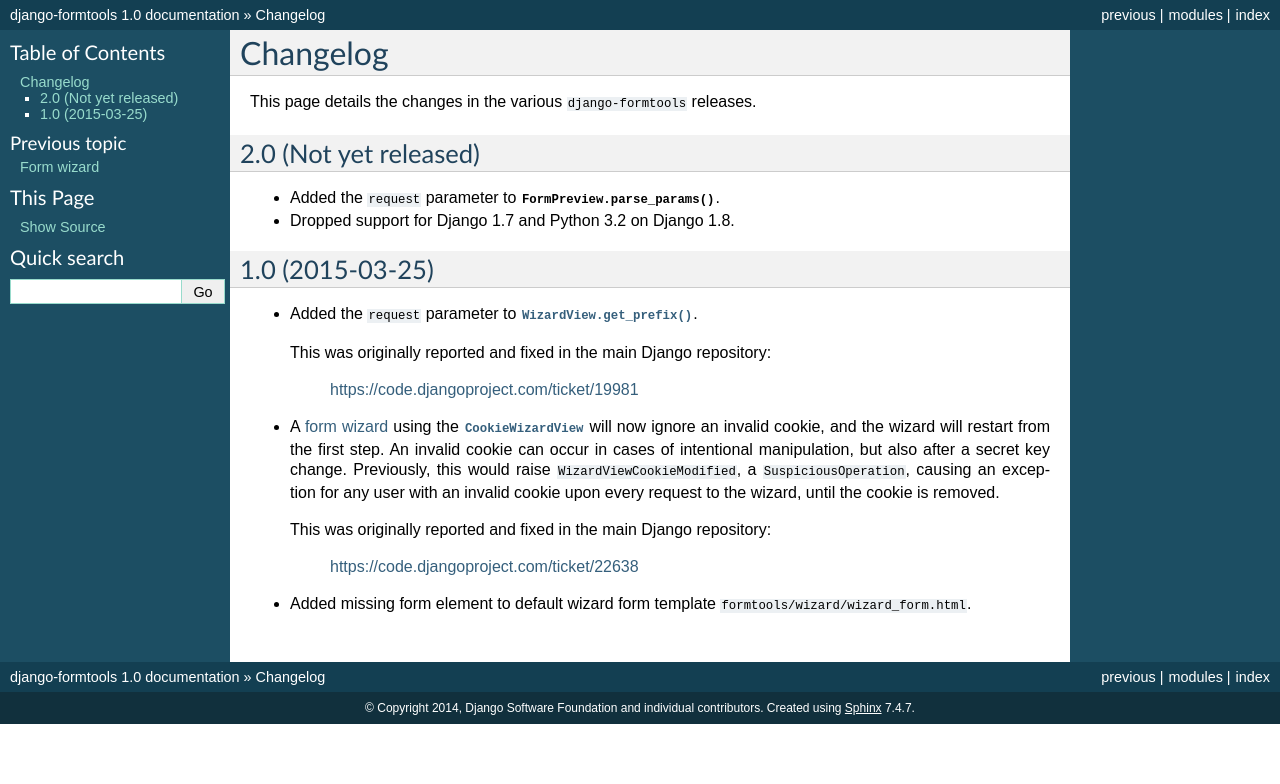
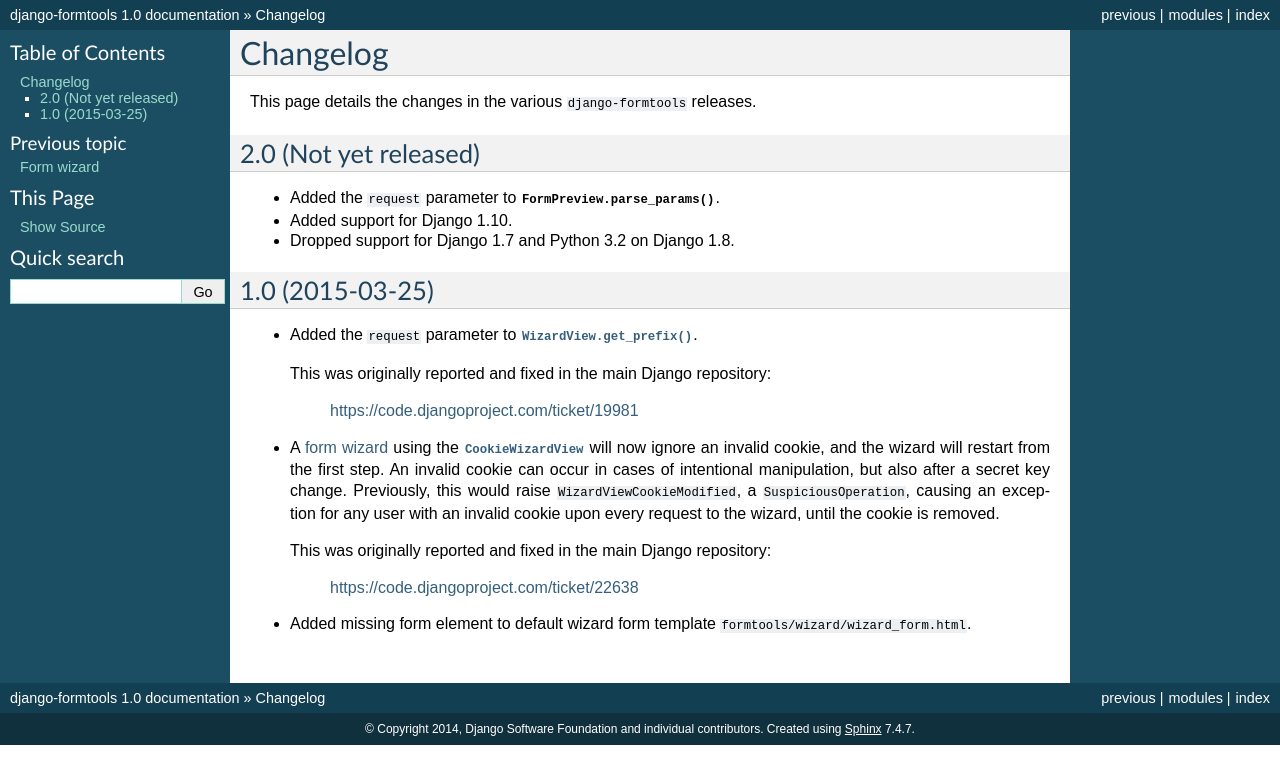
Before and after one commit to jazzband/django-formtools, a Sphinx documentation site: the page built from docs/changelog.rst, in a window 1280 px wide. Shown: the top 784 px of the page. Built offline with Sphinx 7.4.7, drawn with Linux system fonts in a browser that asks for light colours.

Commit message:
Add testing for Django 1.10

```diff
--- a/docs/changelog.rst
+++ b/docs/changelog.rst
@@ -9,6 +9,8 @@
 
 - Added the ``request`` parameter to :meth:`FormPreview.parse_params()
   <formtools.preview.FormPreview.parse_params>`.
+
+- Added support for Django 1.10.
 
 - Dropped support for Django 1.7 and Python 3.2 on Django 1.8.
 
--- a/setup.py
+++ b/setup.py
@@ -127,6 +127,7 @@
         'Framework :: Django',
         'Framework :: Django :: 1.8',
         'Framework :: Django :: 1.9',
+        'Framework :: Django :: 1.10',
         'Intended Audience :: Developers',
         'License :: OSI Approved :: BSD License',
         'Operating System :: OS Independent',
```
Also changed, not shown: .travis.yml, 1 other file.
